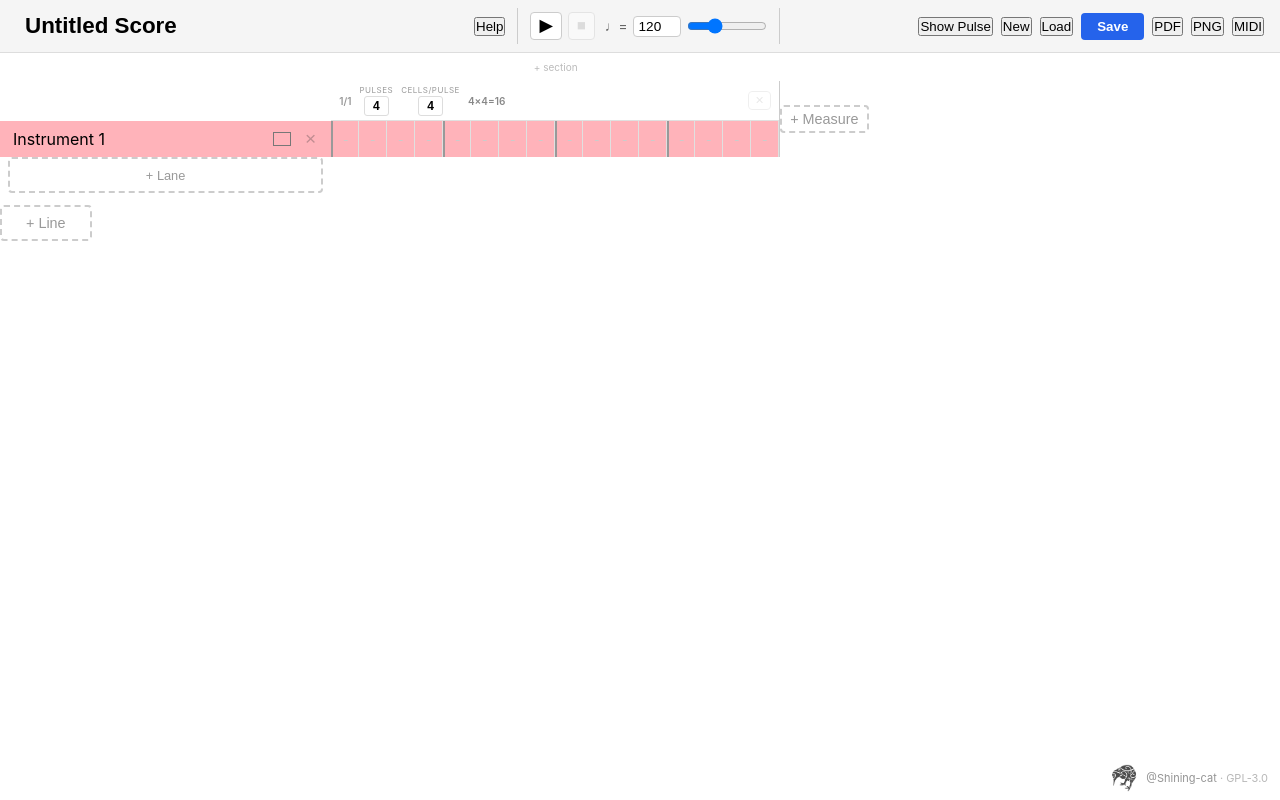
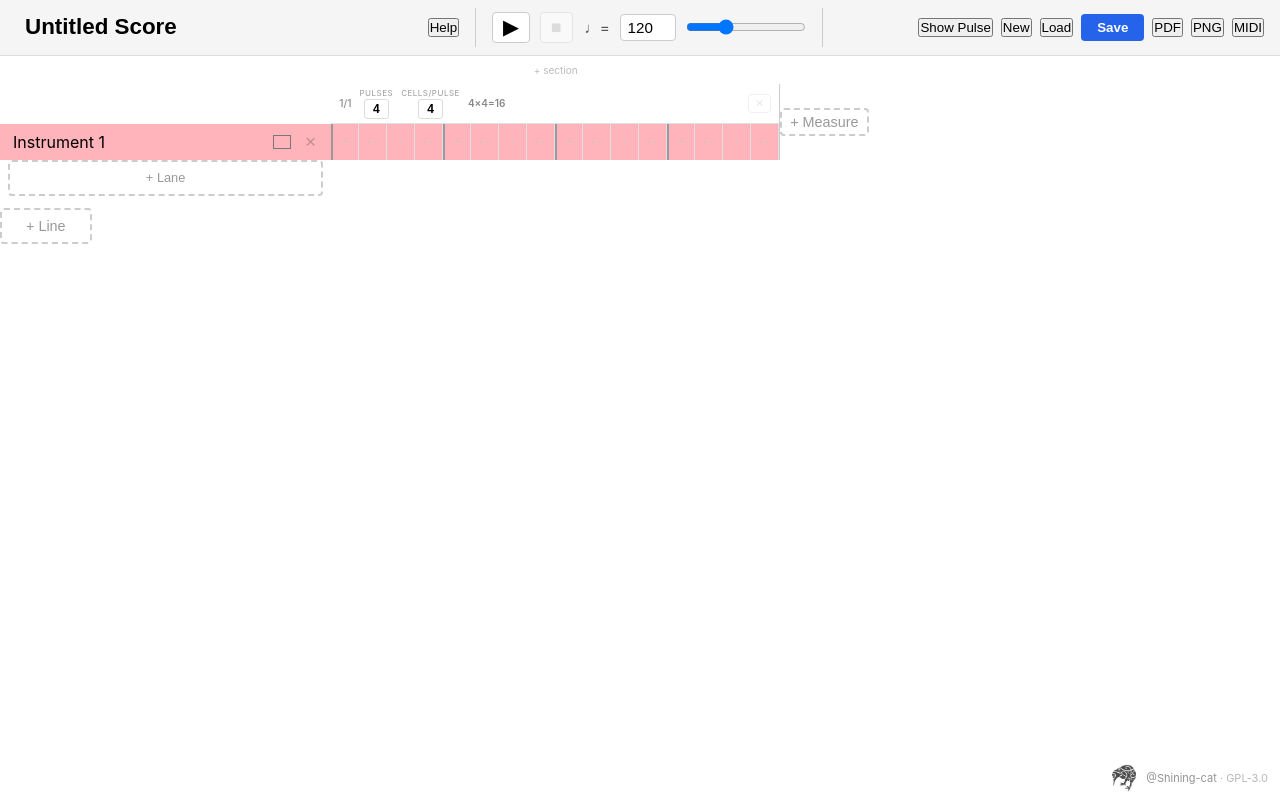
Before and after one commit to shining-cat/boombox, a React (Vite) app: page /editor in a window 1280 px wide. Built offline with nearby package versions, Linux system fonts and the light colour scheme.

Commit message:
increase playback controls size and spacing

```diff
--- a/src/components/PlaybackControls/PlaybackControls.module.css
+++ b/src/components/PlaybackControls/PlaybackControls.module.css
@@ -1,16 +1,16 @@
 .playbackBlock {
   display: flex;
   align-items: center;
-  gap: 6px;
-  padding: 4px 12px;
+  gap: 10px;
+  padding: 4px 16px;
   border-left: 1px solid #ccc;
   border-right: 1px solid #ccc;
-  margin: 0 4px;
+  margin: 0 8px;
 }
 
 .transportBtn {
-  font-size: 1.1rem;
-  padding: 4px 8px;
+  font-size: 1.3rem;
+  padding: 4px 10px;
   cursor: pointer;
   border: 1px solid #ccc;
   border-radius: 4px;
@@ -28,21 +28,21 @@
 }
 
 .tempoLabel {
-  font-size: 0.85rem;
-  color: #666;
-  margin-left: 4px;
+  font-size: 0.95rem;
+  color: #555;
+  margin-left: 2px;
 }
 
 .tempoInput {
-  width: 48px;
-  font-size: 0.85rem;
+  width: 56px;
+  font-size: 0.95rem;
   text-align: center;
   border: 1px solid #ccc;
   border-radius: 4px;
-  padding: 2px 4px;
+  padding: 4px 6px;
 }
 
 .tempoSlider {
-  width: 80px;
+  width: 120px;
   cursor: pointer;
 }
```
